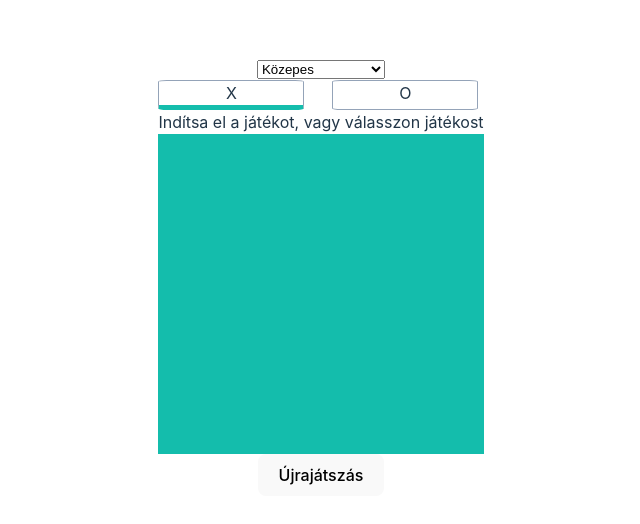
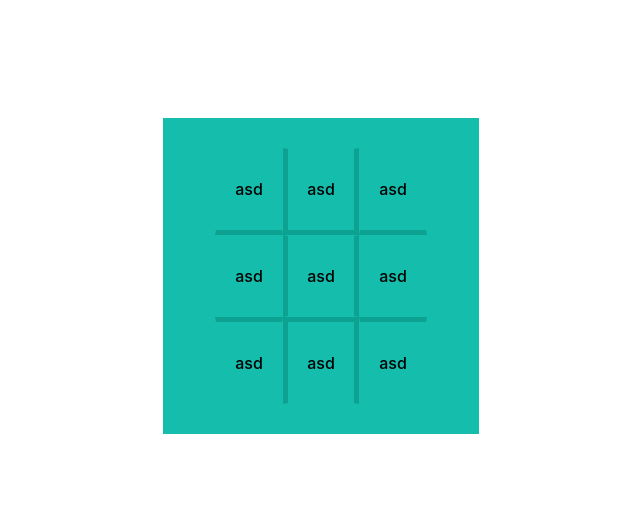
Before and after one commit to HDarius90/tic-tac-toe-app, a React (Vite) app in the folder tic-tac-toe-app/: page / in a window 1280 px wide. Shown: the part 124-648 px from the top of the page, without its empty margins (319-959 px from the left). Built offline with nearby package versions, Linux system fonts and the light colour scheme.

Commit message:
creating components and css

```diff
--- a/tic-tac-toe-app/src/App.tsx
+++ b/tic-tac-toe-app/src/App.tsx
@@ -1,16 +1,16 @@
 import "./App.css";
-import { DifficultyPicker } from "./components/DifficultyPicker";
+// import { DifficultyPicker } from "./components/DifficultyPicker";
 import { GameBoard } from "./components/GameBoard";
-import { SideSwitcher } from "./components/SideSwitcher";
+// import { SideSwitcher } from "./components/SideSwitcher";
 
 function App() {
   return (
     <>
-      <DifficultyPicker />
-      <SideSwitcher />
-      <span>Indítsa el a játékot, vagy válasszon játékost</span>
+      {/* <DifficultyPicker /> */}
+      {/* <SideSwitcher /> */}
+      {/* <span>Indítsa el a játékot, vagy válasszon játékost</span> */}
       <GameBoard />
-      <button>Újrajátszás</button>
+      {/* <button>Újrajátszás</button> */}
     </>
   );
 }
--- /dev/null
+++ b/tic-tac-toe-app/src/components/Board.module.css
@@ -0,0 +1,17 @@
+.board {
+    background-color: rgb(20,189,172);
+    min-width: 20vw;
+    min-height: 20vw;
+    max-width: 940px;
+    margin: 0 auto;
+    padding: 30px;
+    background: rgb(20,189,172);
+    /* display: flex; */
+    flex-flow: row wrap;
+    justify-content: center;
+    display: grid;
+    column-gap: none;
+    grid-template-columns: auto auto auto;
+    /* background-color: #2196F3; */
+    /* padding: 10px; */
+}
--- /dev/null
+++ b/tic-tac-toe-app/src/components/Board.tsx
@@ -0,0 +1,17 @@
+// Board.js
+import { Square } from "./Square";
+import styles from "./Board.module.css";
+import { BoardProps } from "../interface";
+
+export const Board: React.FC<BoardProps> = ({ numberOfSquares, onClick }) => {
+  // Create an array with 'square' elements
+  const elements = Array.from({ length: numberOfSquares }, (_, index) => index);
+
+  return (
+    <div className={styles.board}>
+      {elements.map((index) => (
+        <Square key={index} onClick={onClick}  />
+      ))}
+    </div>
+  );
+};
--- a/tic-tac-toe-app/src/components/GameBoard.module.css
+++ b/tic-tac-toe-app/src/components/GameBoard.module.css
@@ -1,5 +1,3 @@
 .background {
-    background-color: rgb(20,189,172);
-    width: 100%;
-    height: 20rem;
+
 }
--- a/tic-tac-toe-app/src/components/GameBoard.tsx
+++ b/tic-tac-toe-app/src/components/GameBoard.tsx
@@ -1,5 +1,15 @@
+import { Board } from "./Board";
 import styles from "./GameBoard.module.css";
 
 export const GameBoard = () => {
-  return <div className={styles.background}></div>;
+
+    const handleClick = () => {
+        console.log('handleClick');
+    }
+
+    return (
+      <div className={styles.bacground}>
+        <Board numberOfSquares={9} onClick={handleClick}/>
+      </div>
+    );
 };
--- /dev/null
+++ b/tic-tac-toe-app/src/components/Square.module.css
@@ -0,0 +1,29 @@
+.square {
+  height: 100%;
+  width: 100%;
+  flex: 0 1 30%;
+  background: rgb(20, 189, 172);
+  border-radius: 0%;
+}
+
+.square:nth-child(-n + 3) {
+    border-bottom: 5px solid rgb(13, 161, 146);
+  }
+
+  .square:nth-last-child(-n + 3) {
+    border-top: 5px solid rgb(13, 161, 146);
+  }
+
+  .square:nth-child(2) {
+    border-right: 5px solid rgb(13, 161, 146);
+    border-left: 5px solid rgb(13, 161, 146);
+  }
+  .square:nth-child(5) {
+    border-right: 5px solid rgb(13, 161, 146);
+    border-left: 5px solid rgb(13, 161, 146);
+  }
+
+  .square:nth-last-child(2) {
+    border-right: 5px solid rgb(13, 161, 146);
+    border-left: 5px solid rgb(13, 161, 146);
+  }
--- /dev/null
+++ b/tic-tac-toe-app/src/components/Square.tsx
@@ -0,0 +1,10 @@
+import { SquareProps } from "../interface";
+import styles from "./Square.module.css";
+
+export const Square: React.FC<SquareProps> = ({ onClick }) => {
+  return (
+    <button className={styles.square} onClick={onClick}>
+      asd
+    </button>
+  );
+};
--- /dev/null
+++ b/tic-tac-toe-app/src/interface.tsx
@@ -0,0 +1,8 @@
+export interface BoardProps {
+  numberOfSquares: number;
+  onClick: (event: React.MouseEvent<HTMLButtonElement>) => void;
+}
+
+export interface SquareProps {
+  onClick: (event: React.MouseEvent<HTMLButtonElement>) => void;
+}
```
